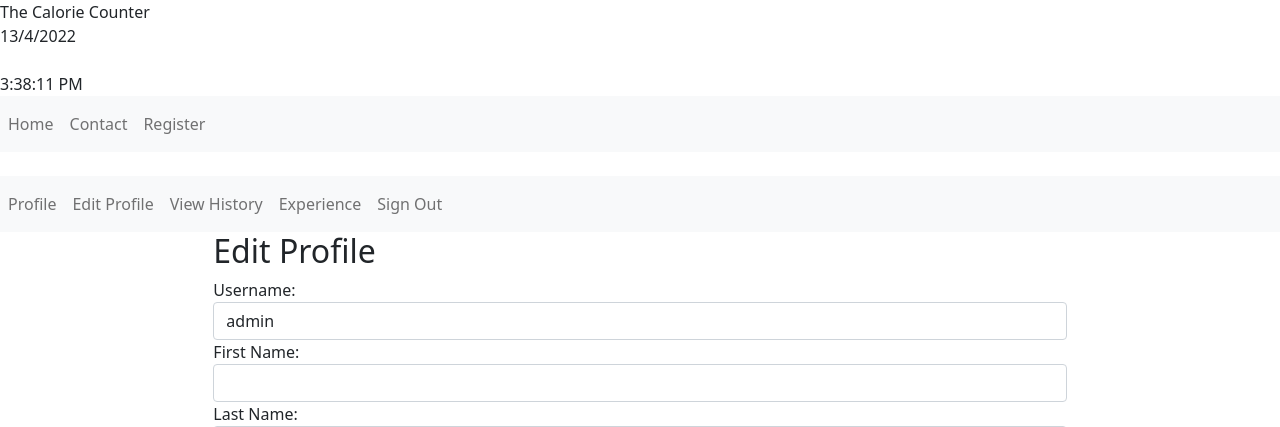
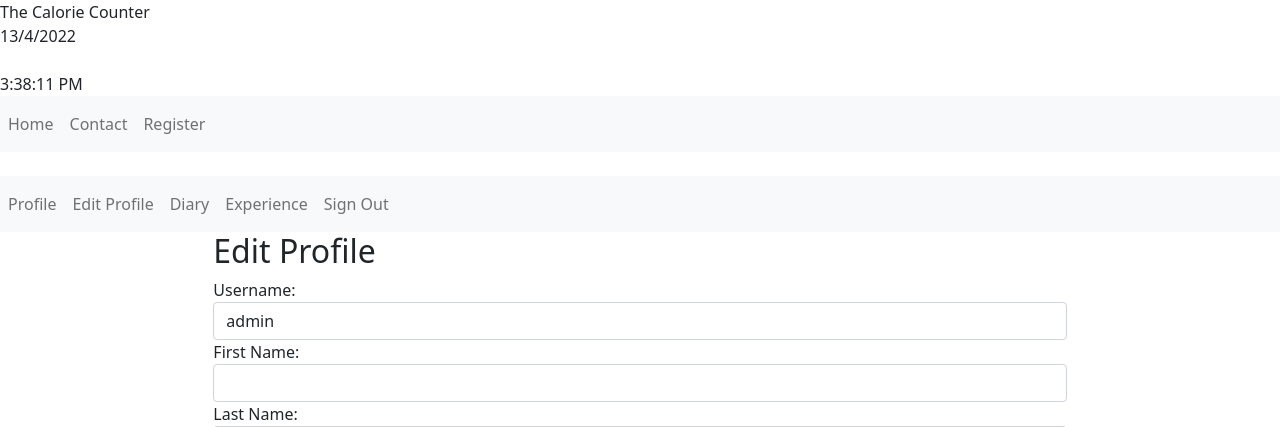
Before and after one commit to rayyanp/Calorie-Counter-Project, a PHP site: page /edit_profile.php in a window 1280 px wide. Shown: the top 427 px of the page. Run offline with PHP 8.4, Linux system fonts and the light colour scheme; a user stored in the database is signed in; data comes from the database, SQL or seed files in the repository.

Commit message:
Update profilenavbar.php

```diff
--- a/profilenavbar.php
+++ b/profilenavbar.php
@@ -14,7 +14,7 @@ echo <<<HEADER
         <a class="nav-link" href="edit_profile.php">Edit Profile</a>
     </li>
     <li class="nav-item">
-        <a class="nav-link" href="history.php">View History</a>
+        <a class="nav-link" href="history.php">Diary</a>
     </li>
     <li class="nav-item active">
         <a class="nav-link" href="experience.php">Experience</a>
```
